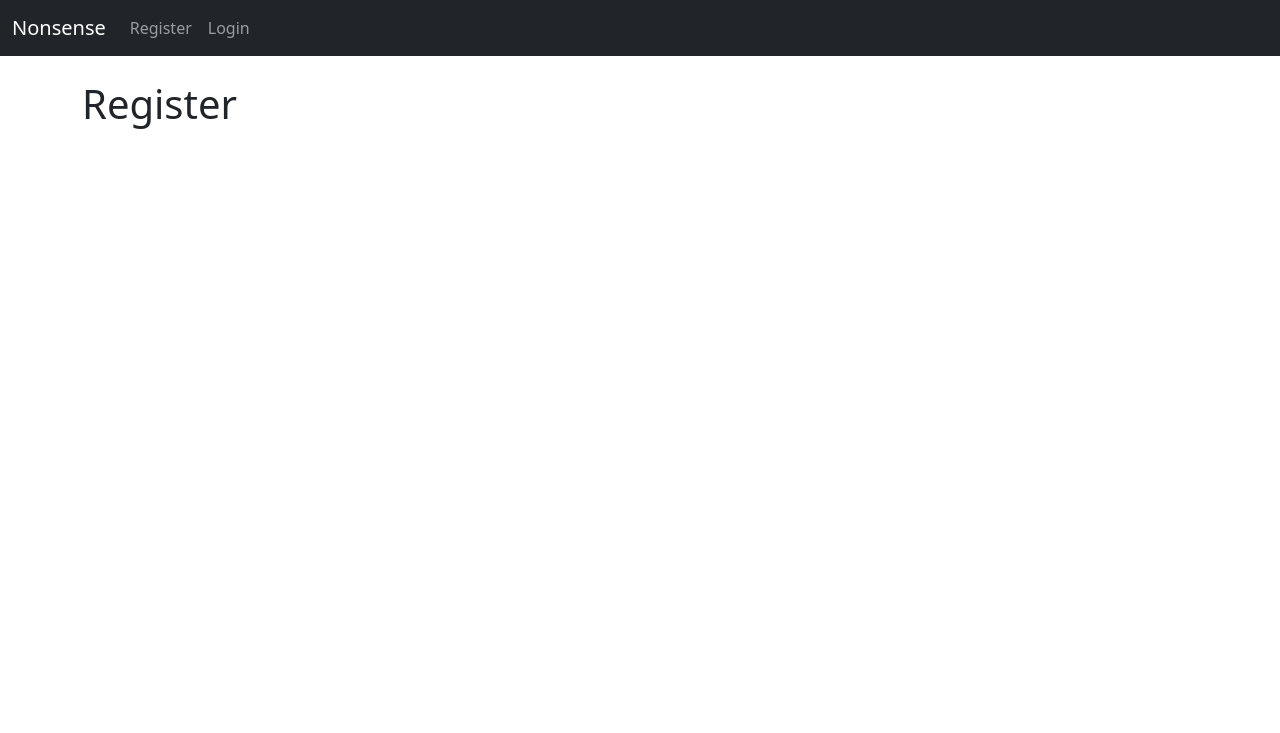
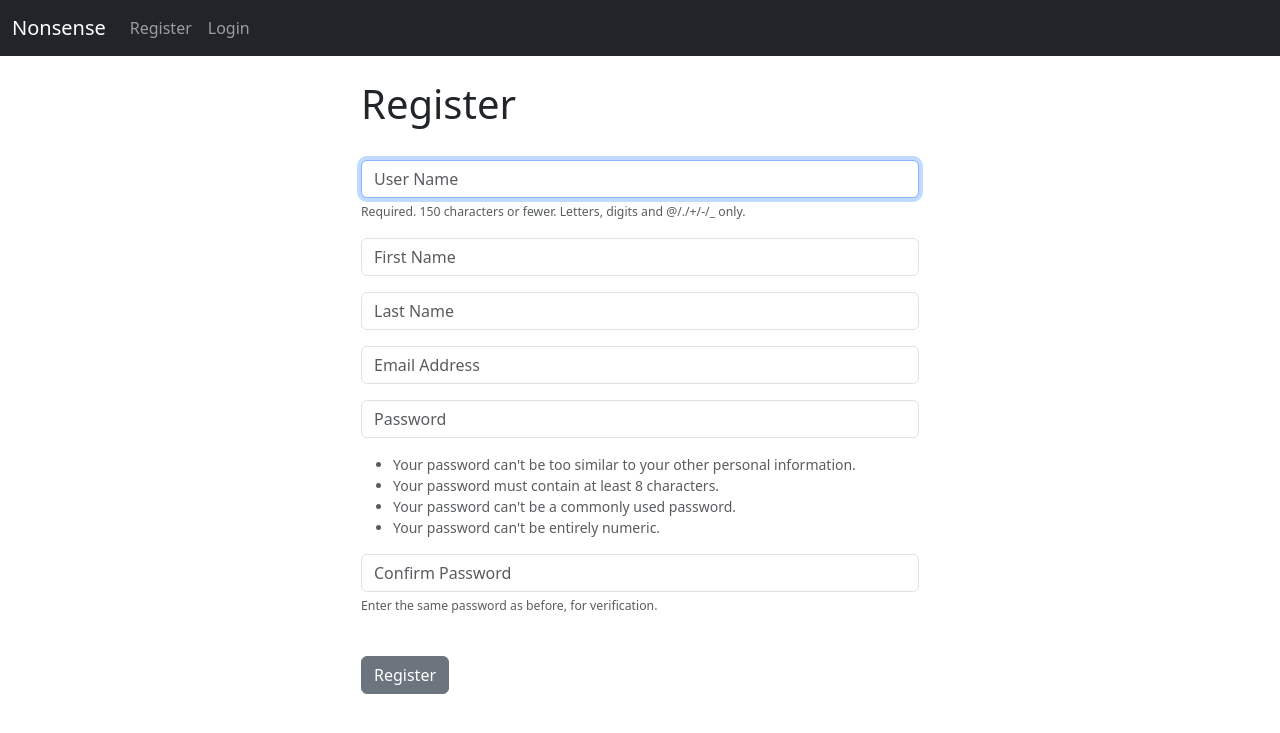
Before and after one commit to 202404013/sc, a Django app: page /register/ in a window 1280 px wide. Shown: the top 733 px of the page. Run offline with Django 5.2, Linux system fonts and the light colour scheme.

Commit message:
registration

```diff
--- a/website/forms.py
+++ b/website/forms.py
@@ -7,12 +7,11 @@ class SignUpForm(UserCreationForm):
 	first_name = forms.CharField(label="", max_length=100, widget=forms.TextInput(attrs={'class':'form-control', 'placeholder':'First Name'}))
 	last_name = forms.CharField(label="", max_length=100, widget=forms.TextInput(attrs={'class':'form-control', 'placeholder':'Last Name'}))
 
-
-class Meta:
+	class Meta:
 		model = User
 		fields = ('username', 'first_name', 'last_name', 'email', 'password1', 'password2')
 
-def __init__(self, *args, **kwargs):
+	def __init__(self, *args, **kwargs):
 		super(SignUpForm, self).__init__(*args, **kwargs)
 
 		self.fields['username'].widget.attrs['class'] = 'form-control'
--- a/website/templates/home.html
+++ b/website/templates/home.html
@@ -14,7 +14,7 @@
 <br/>
 <form method="POST" action="{% url 'home' %}">
 	{% csrf_token %}
-<form>
+
   <div class="mb-3">
     <input type="text" class="form-control" name="username", placeholder="Username" required>
 
--- a/website/templates/register.html
+++ b/website/templates/register.html
@@ -1,7 +1,30 @@
 {% extends 'base.html' %}
-
 {% block content %}
 
-<h1> Register </h1>
+<div class="col-md-6 offset-md-3">
+<h1> Register</h1>
+<br/>
+
+<form method="POST" action="">
+	{% csrf_token %}
+	{% if form.errors %}
+			<div class="alert alert-warning alert-dismissible fade show" role="alert">
+			  Your Form Has Errors
+			  {% for field in form %}
+			  	{% if field.errors %}
+			  		{{ field.errors }}
+			  	{% endif %}
+			  {% endfor %}
+			  <button type="button" class="btn-close" data-bs-dismiss="alert" aria-label="Close"></button>
+			</div>
+		{% endif %}
+
+	{{ form.as_p }}
+
+ 	<br/>
+  		<button type="submit" class="btn btn-secondary">Register</button>
+  	</form>
+</div>
+
 
 {% endblock %}
--- a/website/views.py
+++ b/website/views.py
@@ -1,7 +1,7 @@
 from django.shortcuts import render, redirect
 from django.contrib.auth import authenticate, login, logout
 from django.contrib import messages
-
+from .forms import SignUpForm
 
 # Create your views here.
 def home(request):
@@ -26,4 +26,17 @@ def logout_user(request):
 	return redirect('home')
 
 def register_user(request):
-	return render(request, 'register.html', {})
+	if request.method == 'POST':
+		form = SignUpForm(request.POST)
+		if form.is_valid():
+			form.save()
+			# Authenticate and login
+			username = form.cleaned_data['username']
+			password = form.cleaned_data['password1']
+			user = authenticate(username=username, password=password)
+			login(request, user)
+			messages.success(request, "You Have Successfully Registered! Welcome!")
+			return redirect('home')
+	else:
+		form = SignUpForm()
+		return render(request, 'register.html', {'form':form})
```
